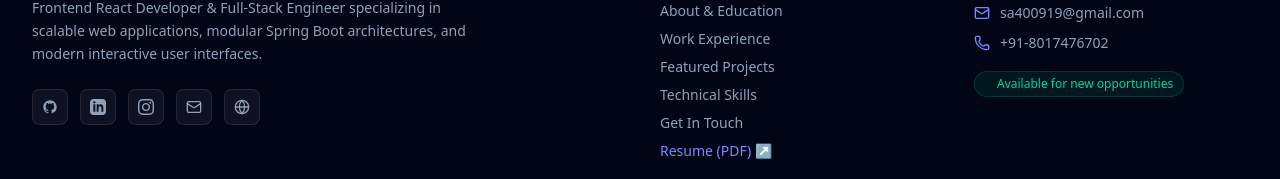
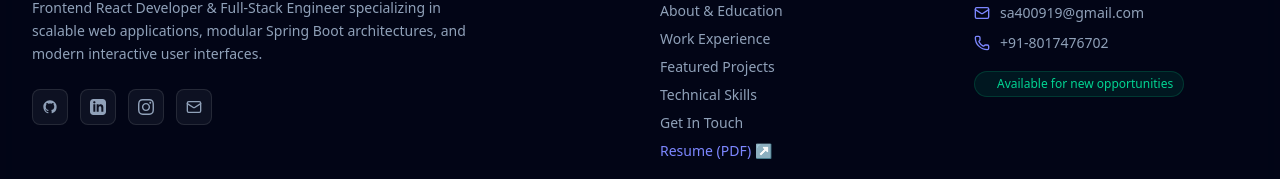
Before and after one commit to sahil-alam444/Portfolio, a Next.js app: page /about in a window 1280 px wide. Shown: the part 1575-1754 px from the top of the page. Built offline with nearby package versions, Linux system fonts and the light colour scheme.

Commit message:
links fixed

```diff
--- a/components/layout/Footer.js
+++ b/components/layout/Footer.js
@@ -62,15 +62,6 @@ export const Footer = () => {
 								aria-label="Email Sahil"
 							>
 								<Mail className="w-4 h-4" />
-							</a>
-							<a
-								href="https://sahilalamsoftdev.netlify.app"
-								target="_blank"
-								rel="noopener noreferrer"
-								className="w-9 h-9 rounded-lg bg-white/5 hover:bg-white/10 border border-white/10 flex items-center justify-center text-slate-400 hover:text-emerald-400 transition-all duration-200 hover:scale-105"
-								aria-label="Web Profile"
-							>
-								<Globe className="w-4 h-4" />
 							</a>
 						</div>
 					</div>
--- a/data/portfolioData.js
+++ b/data/portfolioData.js
@@ -235,7 +235,6 @@ export const projects = [
 		],
 		techStack: ["Next.js 16", "React 19", "Tailwind CSS v4", "Typed.js", "Canvas Confetti"],
 		github: "https://github.com/sahil-alam444/Portfolio",
-		live: "https://sahilalamsoftdev.netlify.app",
 		status: "Live"
 	}
 ];
```
